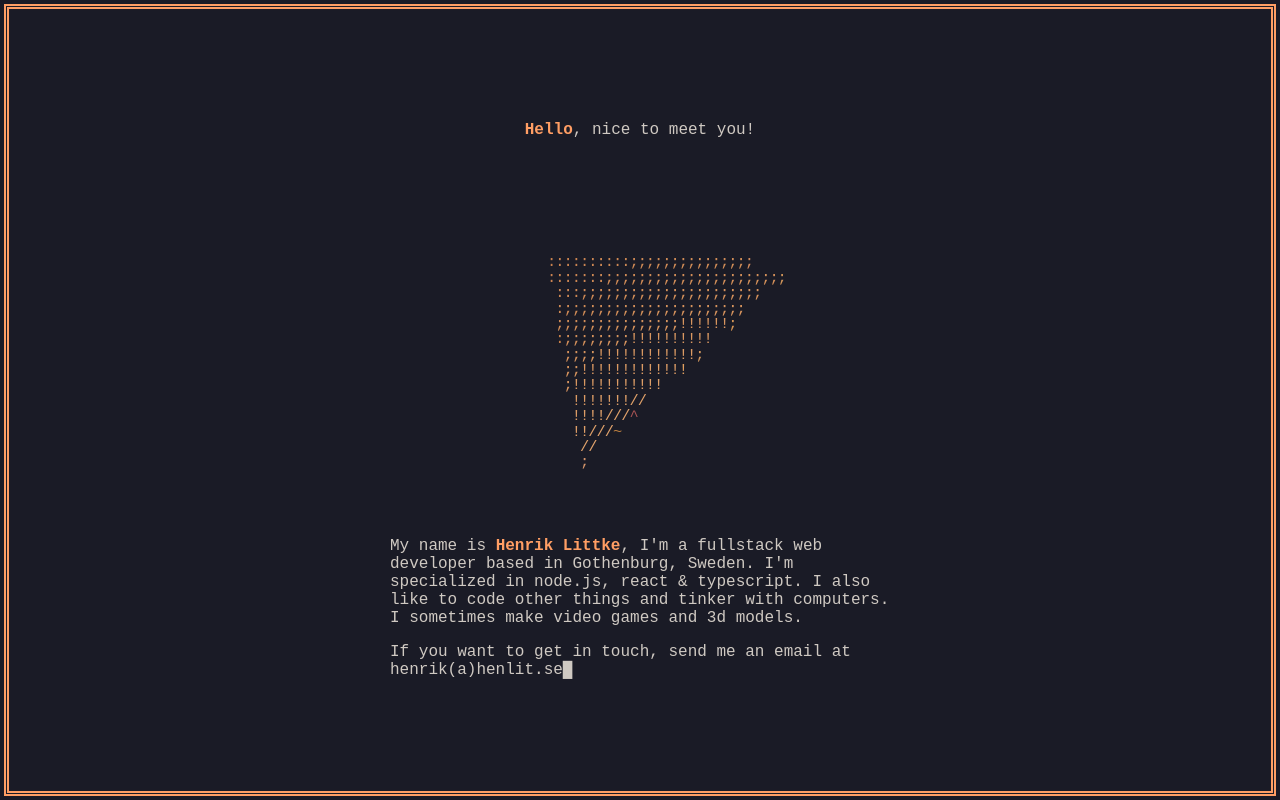
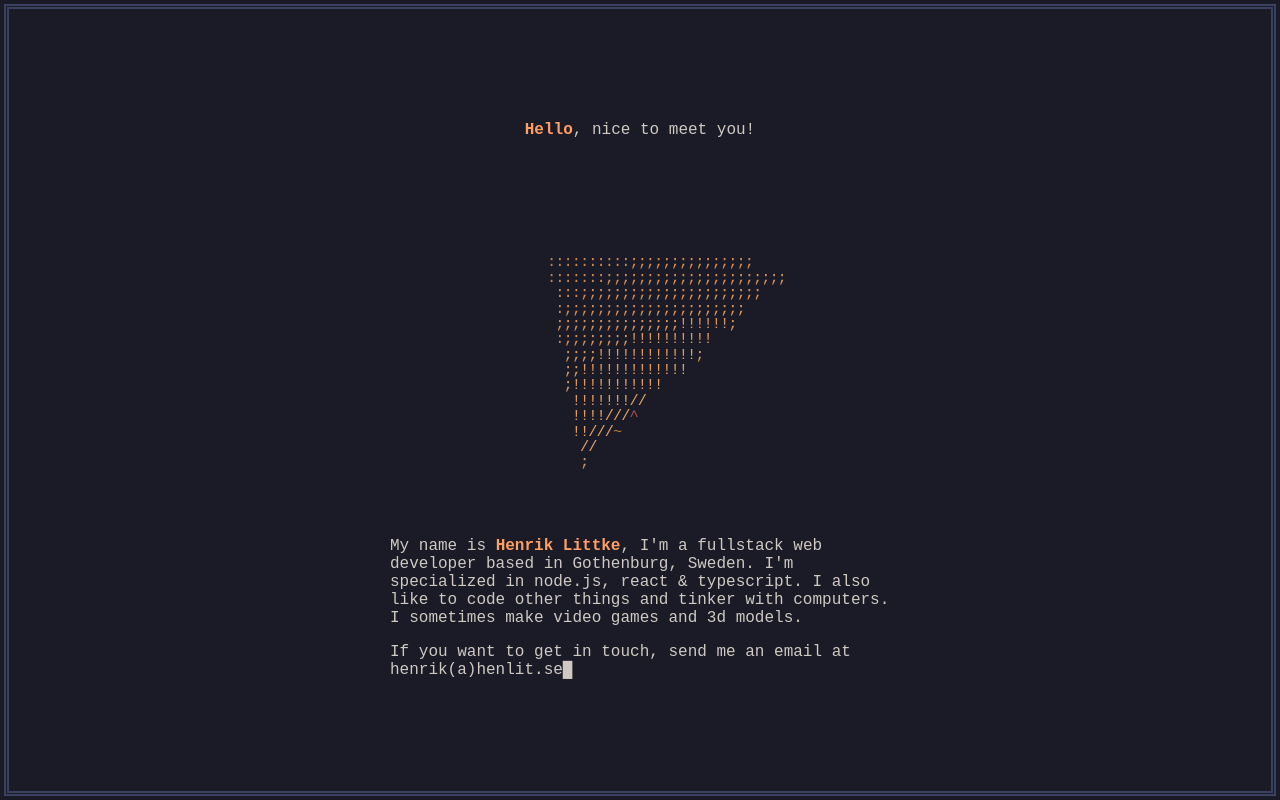
Before and after one commit to helit/henlit.se, a React (Vite) app: page / in a window 1280 px wide. Built offline with nearby package versions, Linux system fonts and the light colour scheme; a web font is replaced by a local one.

Commit message:
change border color

```diff
--- a/package.json
+++ b/package.json
@@ -1,7 +1,7 @@
 {
   "name": "henlit.se",
   "private": true,
-  "version": "1.0.5",
+  "version": "1.0.6",
   "type": "module",
   "scripts": {
     "dev": "vite",
--- a/src/components/Layout/Main/Main.tsx
+++ b/src/components/Layout/Main/Main.tsx
@@ -11,7 +11,7 @@ const MainWrapper = styled.main`
   width: 100%;
   height: 100%;
   gap: 8px;
-  border: thick double ${theme.primary};
+  border: thick double ${theme.border};
 `;
 
 export const Main = () => {
```
